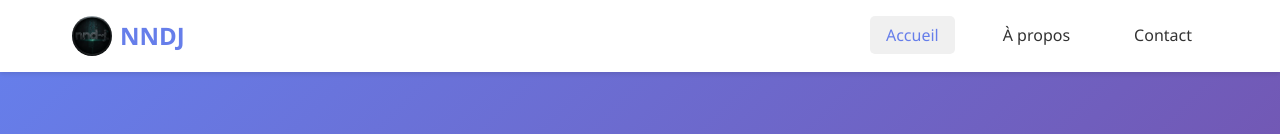
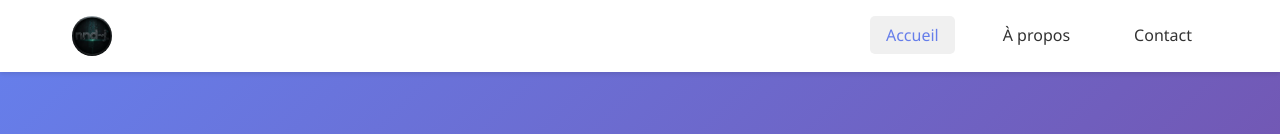
Before and after one commit to nnd-gb/About_me, a Vue app: page / in a window 1280 px wide. Shown: the top 134 px of the page. Built offline with nearby package versions, Linux system fonts and the light colour scheme.

Commit message:
portfolio.V1.1

```diff
--- a/src/App.vue
+++ b/src/App.vue
@@ -9,7 +9,7 @@ import { RouterLink, RouterView } from 'vue-router'
         <div class="nav-container">
           <router-link to="/" class="logo">
             <img src="./assets/logo.png" alt="Logo" class="nav-logo" />
-            <span>NNDJ</span>
+            <span></span>
           </router-link>
 
           <ul class="nav-menu">
```
